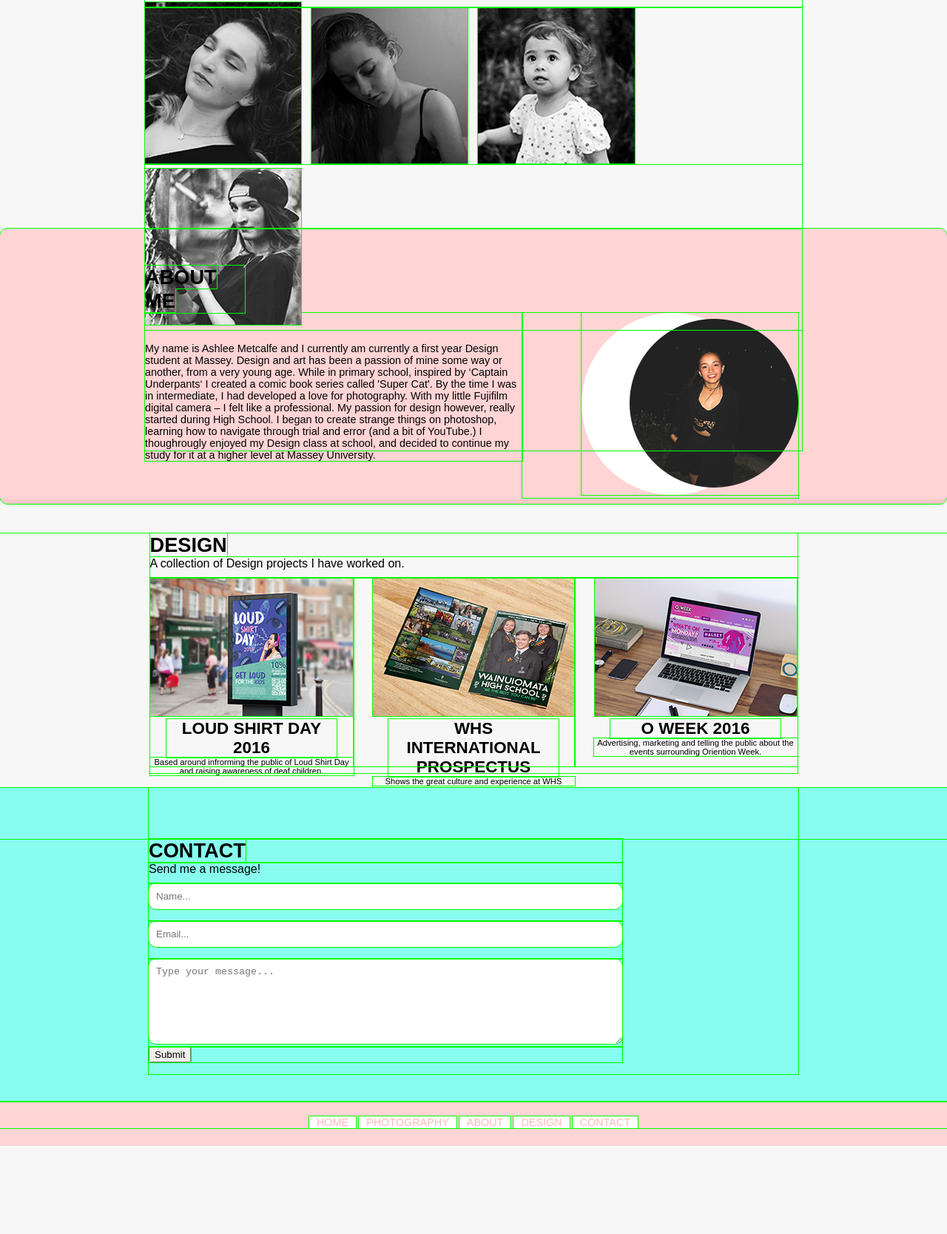
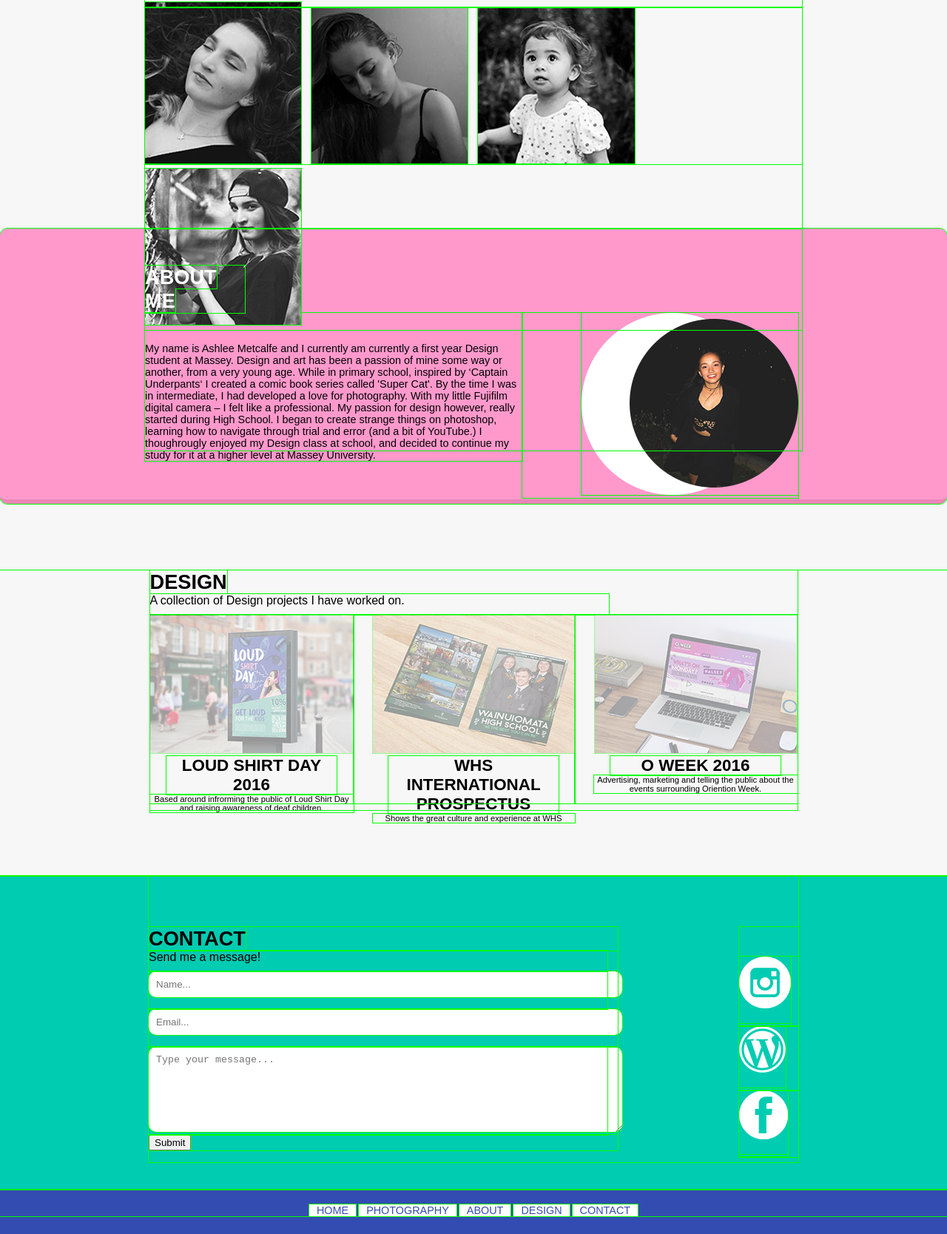
Before and after one commit to ashleemet/Assignment-One-, a plain HTML site: page index.html in a window 1280 px wide. Shown: the part 790-2458 px from the top of the page at 74% size. Before the commit the page ends 2339 px from the top, so only its background shows below. Drawn offline with Linux system fonts and the light colour scheme; a web font is replaced by a local one.

Commit message:
doing good

```diff
--- a/index.html
+++ b/index.html
@@ -18,6 +18,7 @@
           </div>
 
           <div class="links">
+
             <a id="home_btn" href="#">  HOME</a>
 
             <a id="photos_btn" href="#photos">PHOTOGRAPHY</a>
@@ -32,7 +33,7 @@
       </div>
 
       <div class="banner">
-        <img src="images/banner.jpg">
+        <img src="images/banner.gif">
       </div>
 
     <div class="photography">
@@ -54,7 +55,7 @@
           <img src="images/photo4.png">
         </div>
         <div class="line2">
-          <img src="images/photo5.png">
+          <img src="images/photo5.gif">
           <img src="images/photo6.png">
             <img src="images/photo7.png">
             <img src="images/photo8.png">
@@ -96,6 +97,7 @@
       </div>
     </div>
     <div class="design1">
+
       <img src="images/poster.png">
 
       <div class="designhead1">
@@ -106,7 +108,9 @@
     </div>
     </div>
     <div class="design2">
+
       <img src="images/prospectus.png">
+
 
       <div class="designhead1">
       WHS INTERNATIONAL PROSPECTUS
@@ -128,11 +132,25 @@ Advertising, marketing and telling the public about the events surrounding Orien
   </div>
   </div>
 </DIV>
+</div>
 
   <div class="contact">
         <a id="contact"></a>
 
     <div class="contactbox">
+
+      <div class="socialmedia">
+        <div class="insta">
+        <a id="insta_btn" href="https://www.instagram.com/ashleemetcalfee/">  <img src="images/insta.png"/> </a>
+      </div>
+        <div class="word">
+          <a id="word_button" href="https://ashleemetcalfeblog.wordpress.com/">  <img src="images/wordpress.png"/> </a>
+        </div>
+          <div class="face">
+          <a id="face_btn" href="https://facebook.com/profile.php?id=762512330518114"> <img src="images/facebook.png"/></a>
+        </div>
+      </div>
+
       <div class="form">
     <div class="photos">
       <b>CONTACT</b>
@@ -153,9 +171,10 @@ Advertising, marketing and telling the public about the events surrounding Orien
               <div class="button">
                <button type="submit" class="submit">Submit</button>
              </div>
-          </form>
- </div>
+        </div>
+
   </div>
+
 </div>
 
   <div class="bottom">
@@ -172,19 +191,20 @@ Advertising, marketing and telling the public about the events surrounding Orien
       <a id="contact_btn" href="#contact">  CONTACT</a>
     </div>
 
+
   </div>
 
 <script>
 document.getElementById('home_btn').addEventListener('click', function() {
   document.getElementById('contact_btn').style.backgroundColor = 'transparent';
-  document.getElementById('home_btn').style.backgroundColor = '#ffbaba';
+  document.getElementById('home_btn').style.backgroundColor = '#ec9ac2';
   document.getElementById('photos_btn').style.backgroundColor = 'transparent';
   document.getElementById('design_btn').style.backgroundColor = 'transparent';
   document.getElementById('about_btn').style.backgroundColor = 'transparent';
 });
 
 document.getElementById('contact_btn').addEventListener('click', function() {
-  document.getElementById('contact_btn').style.backgroundColor = '#ffbaba';
+  document.getElementById('contact_btn').style.backgroundColor = '#ff99cc';
   document.getElementById('home_btn').style.backgroundColor = 'transparent';
   document.getElementById('photos_btn').style.backgroundColor = 'transparent';
   document.getElementById('design_btn').style.backgroundColor = 'transparent';
@@ -194,7 +214,7 @@ document.getElementById('contact_btn').addEventListener('click', function() {
 document.getElementById('photos_btn').addEventListener('click', function() {
   document.getElementById('contact_btn').style.backgroundColor = 'transparent';
   document.getElementById('home_btn').style.backgroundColor = 'transparent';
-  document.getElementById('photos_btn').style.backgroundColor = '#ffbaba';
+  document.getElementById('photos_btn').style.backgroundColor = '#ff99cc';
   document.getElementById('design_btn').style.backgroundColor = 'transparent';
   document.getElementById('about_btn').style.backgroundColor = 'transparent';
 });
@@ -203,7 +223,7 @@ document.getElementById('design_btn').addEventListener('click', function() {
   document.getElementById('contact_btn').style.backgroundColor = 'transparent';
   document.getElementById('home_btn').style.backgroundColor = 'transparent';
   document.getElementById('photos_btn').style.backgroundColor = 'transparent';
-  document.getElementById('design_btn').style.backgroundColor = '#ffbaba';
+  document.getElementById('design_btn').style.backgroundColor = '#ff99cc';
   document.getElementById('about_btn').style.backgroundColor = 'transparent';
 });
 
@@ -212,7 +232,7 @@ document.getElementById('about_btn').addEventListener('click', function() {
   document.getElementById('home_btn').style.backgroundColor = 'transparent';
   document.getElementById('photos_btn').style.backgroundColor = 'transparent';
   document.getElementById('design_btn').style.backgroundColor = 'transparent';
-  document.getElementById('about_btn').style.backgroundColor = '#ffbaba';
+  document.getElementById('about_btn').style.backgroundColor = '#ff99cc';
 });
 
 </script>
--- a/styles.css
+++ b/styles.css
@@ -10,11 +10,12 @@ body {
   margin: 0;
   font-family: sans-serif;
 }
+
 .header {
-  background-color: #FFD4D4;
+  background-color: #4f43a4;
   height: 130px;
   color: white;
-  border-bottom:6px solid #FFBABA;
+  border-bottom:6px solid #2f397f;
   position: fixed;
   width: 100%;
   top: 0;
@@ -45,14 +46,14 @@ body {
   .links a {
     color: white;
     text-decoration: none;
-    padding-right: 10px;
-    padding-left: 10px;
+    padding-right: 20px;
+    padding-left: 20px;
     border-width: thin;
   border-color: black}
 
 .banner {
   margin-top: 150px;
-  background-color: #88fdef;
+  background-color: #00c6ac;
   height: 305px;
 border-bottom: 5px solid #52ffe9;
 text-align: center;
@@ -94,8 +95,8 @@ font-family: "Myriad pro", sans-serif;
 
   .about {
     height: 366px;
-    background-color: #ffd4d4;
-    border-bottom:6px solid #fcc8c8;
+    background-color: #ff99cc;
+    border-bottom:6px solid #eb86b8;
     border-radius: 10px;
   }
 
@@ -104,12 +105,11 @@ font-family: "Myriad pro", sans-serif;
   }
 .contact {
   height: 424px;
-  background-color: #88fdef;
-margin-top: 20px;
+  background-color: #00ccb2;
 }
 
 .bottom {
-  background-color: #ffd4d4;
+  background-color: #334cb2;
   height: 60px;
   margin-left: auto;
   margin-right: auto;
@@ -118,8 +118,9 @@ margin-top: 20px;
 .aboutme {
   font-size: 1.7rem;
   font-family: "Myriad pro", sans-serif;
-  background-color: #ffe0e0;
+  background-color: #334cb2;
   width: 135px;
+  color:white;
 
 }
 .aboutbox {
@@ -151,15 +152,26 @@ max-width: 875px;
 height: 324px;
 margin-right: auto;
 margin-left: auto;
-margin-top: 40px;}
+margin-top: 90px;}
 
 .design1 {
   max-width: 275px;
   height: 255px;
   float: left;
 }
+
+.design1 img {
+
+  opacity: 0.4;
+}
+.design1 img:hover {
+  opacity: 1;
+
+}
+
 .underheader1 {
   padding-bottom: 10px;
+  max-width: 620px;
   font-size: 1rem; }
 
 .designhead1 {
@@ -188,7 +200,13 @@ margin-top: 40px;}
   text-align: center;
   padding-left:  26px;
 }
+.design2 img {
+  opacity: 0.4;
 
+}
+.design2 img:hover {
+  opacity: 1;
+}
 .links2 {
   font-family: 'patrick hand SC', sans-serif;
 margin-left: auto;
@@ -199,7 +217,7 @@ text-align: center;}
 
 
   .links2 a {
-    color: #ffb9b9;
+    color: #334cb2;
     text-decoration: none;
     padding-right: 10px;
     background-color: white;
@@ -209,7 +227,12 @@ text-align: center;}
 }
 
 .form {
-  max-width: 640px;
+  max-width: 634px;
+  margin-right: 0px;
+}
+
+.name {
+  width: 620px;
 }
 .name input, .name input {
 width: 620px;
@@ -226,11 +249,12 @@ padding: 10px;
   border: none;
   padding: 10px;
   color: #fff6f6;
+
 }
-
 
 .email {
   padding-bottom: 16px;
+  max-width: 670px;
 }
 .contactbox  {
   max-width: 878px;
@@ -238,6 +262,7 @@ padding: 10px;
   margin-left: auto;
   margin-right: auto;
   padding-top:69px;
+  overflow: hidden;
 }
 
 .message input,.message input {
@@ -258,12 +283,35 @@ padding: 10px;
   border: none;
   padding: 10px;
 }
+.message {
+  width: 750px;
+}
 
 .button input,.button input{
   color: #ffb9b9;
   border: #ffb9b9;
 }
+.message {
+  width: 620px;
+}
+.socialmedia {
+  float: right;
+  width: 80px;
+  padding-top: 40px;
+}
+.socialmedia img {
+  padding-bottom: 20px;
 
+}
+.insta:hover {
+filter: drop-shadow(5px 5px 5px #2f397f);
+}
+.face:hover {
+filter: drop-shadow(5px 5px 5px #2f397f);
+}
+.word:hover {
+filter: drop-shadow(5px 5px 5px #2f397f);
+}
 #contact {
     display: block;
     position: relative;
@@ -288,3 +336,20 @@ padding: 10px;
     top: -180px;
     visibility: hidden;
 }
+
+#home_btn:hover{
+  color: black;
+ }
+ #photos_btn:hover{
+   color: black;
+  }
+  #contact_btn:hover{
+    color: black;
+   }
+
+   #about_btn:hover{
+     color: black;
+    }
+    #design_btn:hover{
+      color: black;
+     }
```
Also changed, not shown: images/LOGOTRASNPARENTpink.png (added), images/banner.gif (added), images/banner.jpg (deleted), images/banner.png (added), images/facebook.png (added), images/insta.png (added), images/instagram.png (renamed from images/69366 copy.png), images/instagramh.png (added), images/photo5.gif (added), images/wordpress.png (added), 1 other file.
